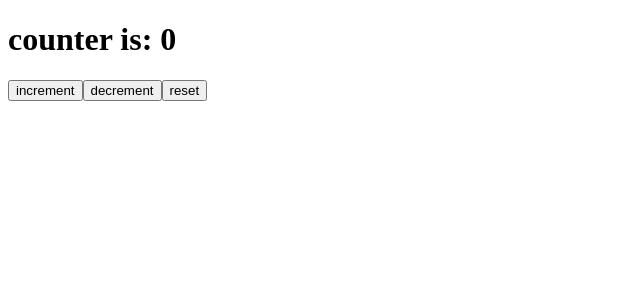
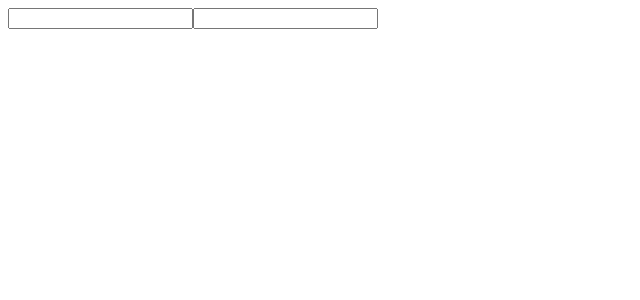
Before and after one commit to Folvin/react-exercises, a React (Create React App) app: page / in a window 1280 px wide. Shown: the top 300 px of the page, without its empty margins (0-640 px from the left). Built offline with nearby package versions, Linux system fonts and the light colour scheme.

Commit message:
custom-hooks-02

```diff
--- a/src/App.js
+++ b/src/App.js
@@ -1,15 +1,19 @@
-import {useCounter} from "./useCounter";
+import {useUncontrolledForms} from "./useUncontrolledForms";
 
 export function App() {
-    const {counter, incrementCounter, decrementCounter, resetCounter} =
-        useCounter();
+    const {formData, inputHandler} = useUncontrolledForms();
 
     return (
         <div>
-            <h1>counter is: {counter}</h1>
-            <button onClick={incrementCounter}>increment</button>
-            <button onClick={decrementCounter}>decrement</button>
-            <button onClick={resetCounter}>reset</button>
+            {(formData.username || formData.password) !== "" && (
+                <h3>
+                    {formData.username}
+                    {(formData.username && formData.password) !== "" && " | "}
+                    {formData.password}
+                </h3>
+            )}
+            <input onChange={inputHandler} name="username" type="text" />
+            <input onChange={inputHandler} name="password" type="password" />
         </div>
     );
 }
--- a/src/css/index.css
+++ /dev/null
@@ -1,4 +0,0 @@
-.container {
-    background-color: white;
-    border: red solid 1px;
-}
--- a/src/index.js
+++ b/src/index.js
@@ -1,7 +1,6 @@
 import React from "react";
 import ReactDOM from "react-dom/client";
 import {App} from "./App";
-import "./css/index.css";
 
 const root = ReactDOM.createRoot(document.getElementById("root"));
 root.render(
--- a/src/useCounter.js
+++ /dev/null
@@ -1,25 +0,0 @@
-import {useState} from "react";
-
-export function useCounter() {
-    const [counter, setCounter] = useState(0);
-
-    function incrementCounter() {
-        setCounter((counter) => {return counter + 1})
-    }
-
-    function decrementCounter() {
-        setCounter((counter) => {return counter - 1})
-    }
-
-    function resetCounter() {
-        setCounter(0)
-    }
-
-
-    return {
-        counter: counter,
-        incrementCounter: incrementCounter,
-        decrementCounter: decrementCounter,
-        resetCounter: resetCounter,
-    };
-}
--- /dev/null
+++ b/src/useUncontrolledForms.js
@@ -0,0 +1,20 @@
+import {useState} from "react";
+
+export function useUncontrolledForms() {
+    const [formData, setFormData] = useState({
+        username: "",
+        password: "",
+    });
+
+    function inputHandler(e) {
+        const {name, value} = e.target;
+        setFormData((formData) => {
+            return {...formData, [name]: value};
+        });
+    }
+
+    return {
+        formData: formData,
+        inputHandler: inputHandler,
+    };
+}
```
